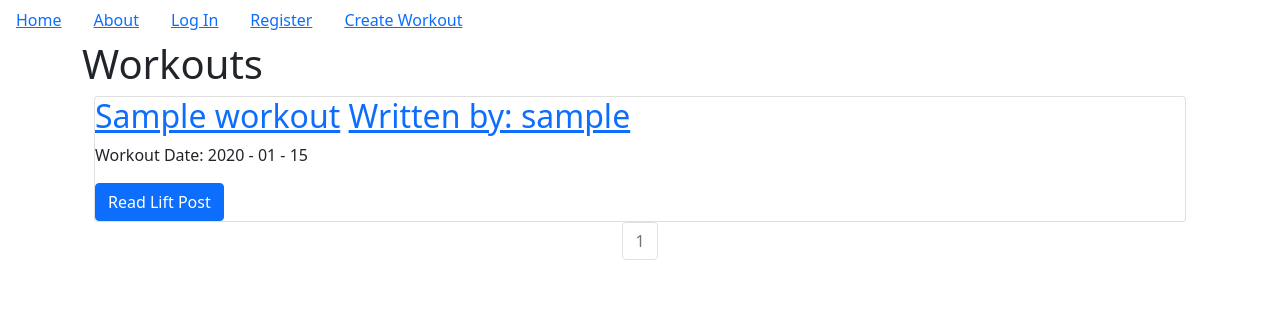
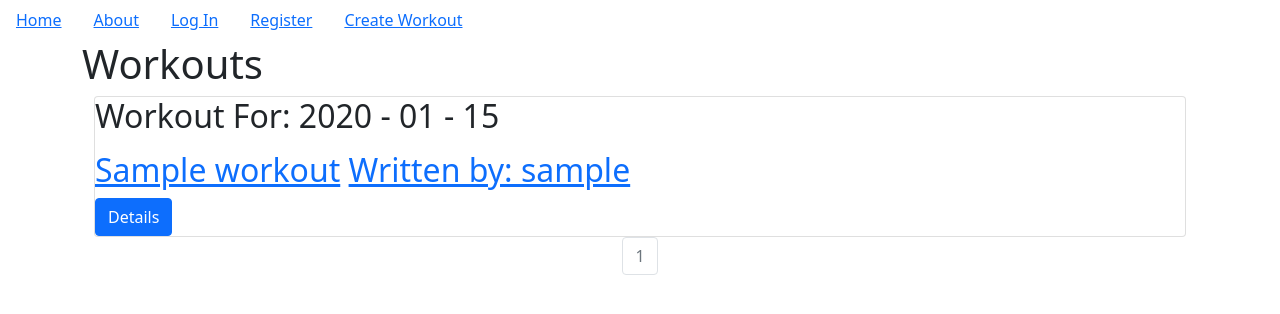
Before and after one commit to swiftLines/lift_prep, a Flask app: page / in a window 1280 px wide. Shown: the top 314 px of the page. Run offline with Flask 2, Linux system fonts and the light colour scheme; tables that the repository leaves empty hold one stand-in row (values such as "Sample post").

Commit message:
change arrangement of info in post on index page and change sequence of posts on index page

```diff
--- a/myapp/core/views.py
+++ b/myapp/core/views.py
@@ -8,7 +8,7 @@ core = Blueprint('core', __name__)
 @core.route('/')
 def index():
     page = request.args.get('page', 1, type=int)
-    lift_posts = Workout.query.order_by(Workout.date.desc()).paginate(page=page, per_page=5)
+    lift_posts = Workout.query.order_by(Workout.date.asc()).paginate(page=page, per_page=5)
     return render_template('index.html', lift_posts=lift_posts)
 
 @core.route('/info')
--- a/myapp/templates/index.html
+++ b/myapp/templates/index.html
@@ -8,11 +8,11 @@
             <div class="card">
                 <div class="car-boy">
                     <h2>
+                        <p>Workout For: {{workout.date.strftime('%Y - %m - %d')}}</p>
                         <a class="card-title" href="{{url_for('lift_posts.lift_post', lift_post_id=workout.id)}}">{{workout.title}}</a>
                         <a href="{{url_for('users.user_posts', username=workout.author.username)}}">Written by: {{workout.author.username}}</a>
                     </h2>
-                    <p>Workout Date: {{workout.date.strftime('%Y - %m - %d')}}</p>
-                    <a class="btn btn-primary" href="{{url_for('lift_posts.lift_post', lift_post_id=workout.id)}}">Read Lift Post</a>
+                    <a class="btn btn-primary" href="{{url_for('lift_posts.lift_post', lift_post_id=workout.id)}}">Details</a>
                 </div>
             </div>
         {% endfor %}
```
